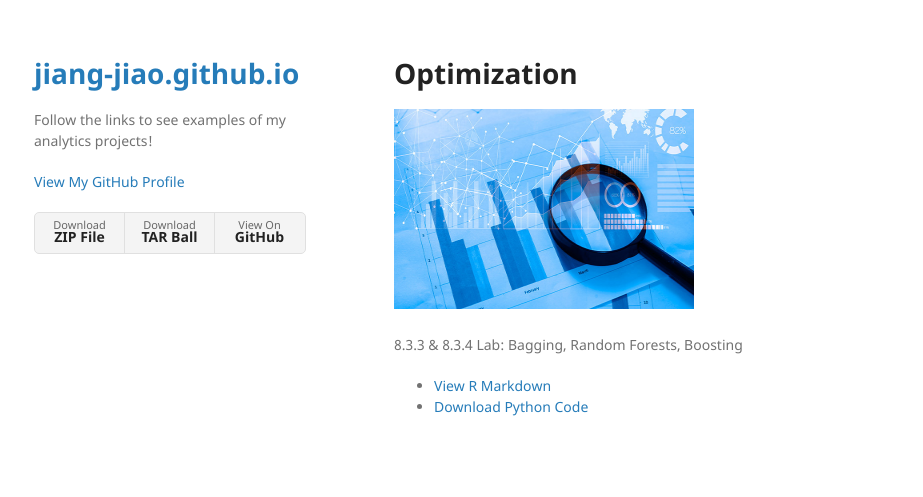
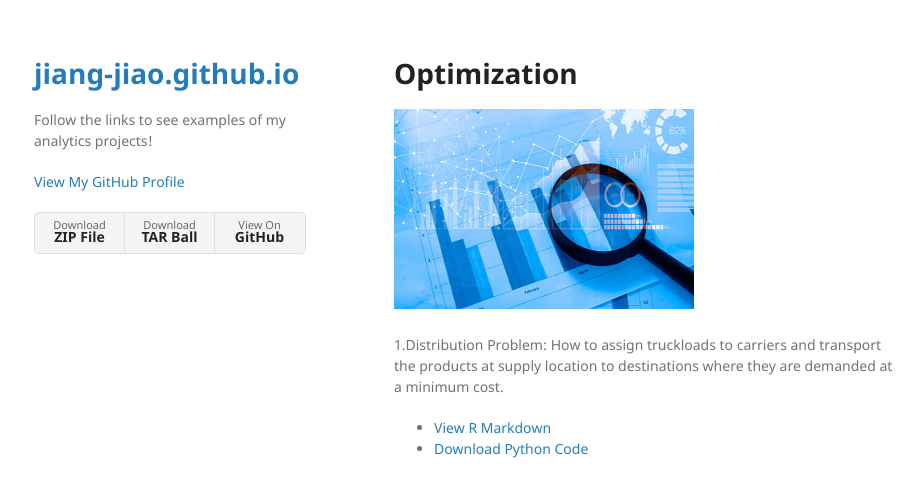
Before and after one commit to jiang-jiao/jiang-jiao.github.io, a Jekyll site: the page built from optimization/index.md, in a window 1280 px wide. Shown: the top 497 px of the page, without its empty margins (176-1099 px from the left). Built offline with Jekyll 4.4.1, drawn with Linux system fonts in a browser that asks for light colours; our own code applies the rules of GitHub Pages for plain Markdown files.

Commit message:
Update index.md

```diff
--- a/optimization/index.md
+++ b/optimization/index.md
@@ -3,6 +3,7 @@
 
 <img src="/optimization/github2.jpg" width="300" height="200" class="img-responsive" alt="">
 
-8.3.3 & 8.3.4 Lab: Bagging, Random Forests, Boosting
+1.Distribution Problem:
+How to assign truckloads to carriers and transport the products at supply location to destinations where they are demanded at a minimum cost.
   - [View R Markdown](Jiang-WestVaco_Presentation.html)
   - [Download Python Code](Jiang-WestVaco_Presentation.ipynb)
```
